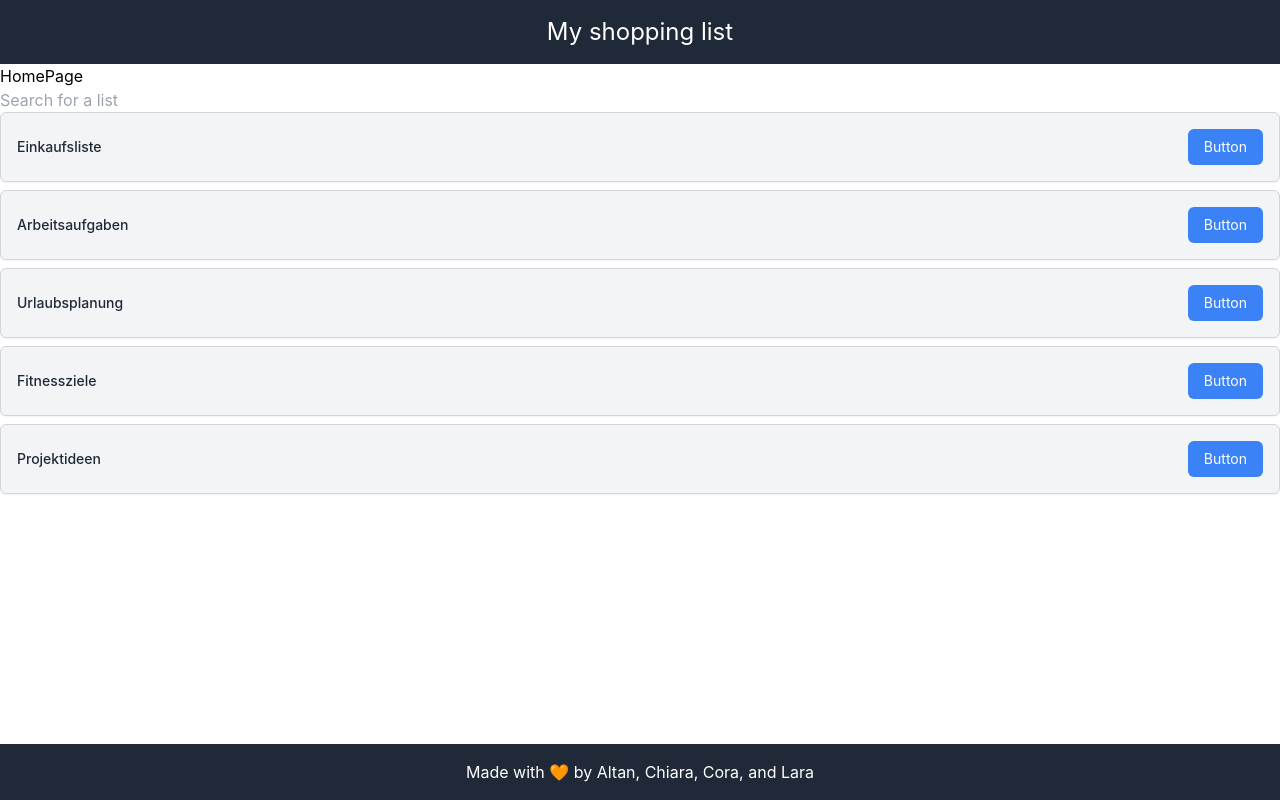
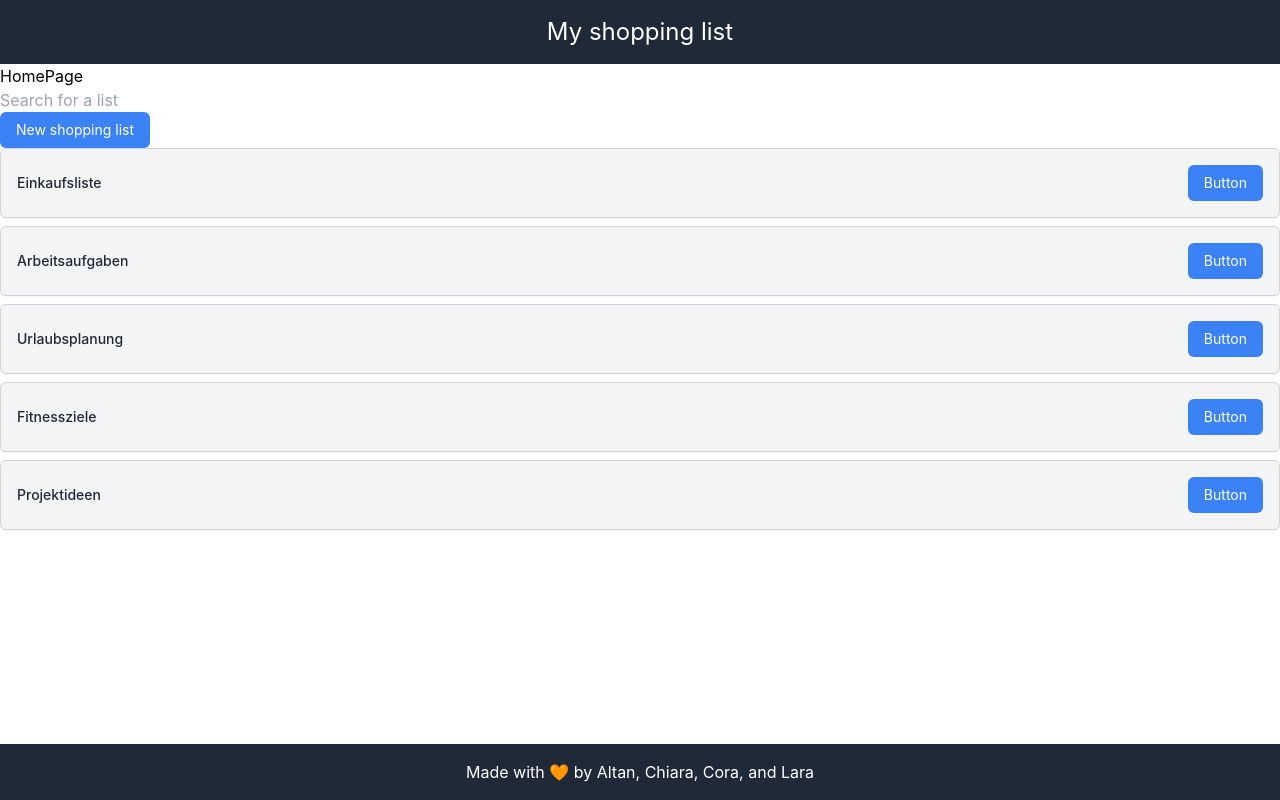
Before and after one commit to laraduerlich/neuefische-group-project-groceryshopping, a React (Vite) app in the folder frontend/: page / in a window 1280 px wide. Built offline with nearby package versions, Linux system fonts and the light colour scheme.

Commit message:
feat: Add a button to create a new list in the home

```diff
--- a/frontend/src/components/ShoppingLists.tsx
+++ b/frontend/src/components/ShoppingLists.tsx
@@ -1,19 +1,30 @@
 import {useState} from "react";
+import {useNavigate} from "react-router-dom";
 
 type ShoppingListsProps = {
     lists: {
         id: string,
         name: string
     }[],
-    onButtonClick: (item: { id: string, name: string }) => void
+    //onButtonClick: (item: { id: string, name: string }) => void
 }
 
-export default function ShoppingLists ({lists, onButtonClick}: ShoppingListsProps)  {
+export default function ShoppingLists ({lists}: ShoppingListsProps)  {
 
     const [searchTerm, setSearchTerm] = useState('');
 
     const filteredList = lists.filter((shoppingList) =>
         shoppingList.name.toLowerCase().includes(searchTerm.toLowerCase()));
+
+    const handleGoShoppingButtonClick = (id: string) => {
+        navigate("/shopping/" + id)
+    };
+
+    const handleNewShoppingListButtonClick = () => {
+        navigate("/shoppinglist")
+    };
+
+    const navigate = useNavigate();
 
     return (
         <>
@@ -24,6 +35,12 @@ export default function ShoppingLists ({lists, onButtonClick}: ShoppingListsProp
                 onChange={(e) => setSearchTerm(e.target.value)}
             />
         </div>
+            <button
+                onClick={() => handleNewShoppingListButtonClick()}
+                className="px-4 py-2 text-sm text-white bg-blue-500 rounded-md hover:bg-blue-600"
+            >
+                New shopping list
+            </button>
             <div className="shopping-list space-y-4">
                 <ul className="space-y-2">
                     {filteredList.map((list) => (
@@ -33,7 +50,7 @@ export default function ShoppingLists ({lists, onButtonClick}: ShoppingListsProp
                     >
                         <span className="text-sm font-medium text-gray-800">{list.name}</span>
                         <button
-                            onClick={() => onButtonClick(list)}
+                            onClick={() => handleGoShoppingButtonClick(list.id)}
                             className="px-4 py-2 text-sm text-white bg-blue-500 rounded-md hover:bg-blue-600"
                         >
                             Button
--- a/frontend/src/pages/HomePage.tsx
+++ b/frontend/src/pages/HomePage.tsx
@@ -1,5 +1,4 @@
 import ShoppingLists from "../components/ShoppingLists.tsx";
-import {useNavigate, useParams} from "react-router-dom";
 
 export default function HomePage(){
 
@@ -11,17 +10,11 @@ export default function HomePage(){
         { id: "5", name: "Projektideen" },
     ];
 
-    const navigate = useNavigate();
-    const params = useParams();
-
-    const handleButtonClick = () => {
-        navigate("/shoppinglist/" + params.id)
-    };
 
     return (
         <div className="home-page">
             HomePage
-            <ShoppingLists lists={lists} onButtonClick={handleButtonClick}/>
+            <ShoppingLists lists={lists}/>
         </div>
     )
 }
```
Lines whose indentation alone changed are shown as unchanged.
